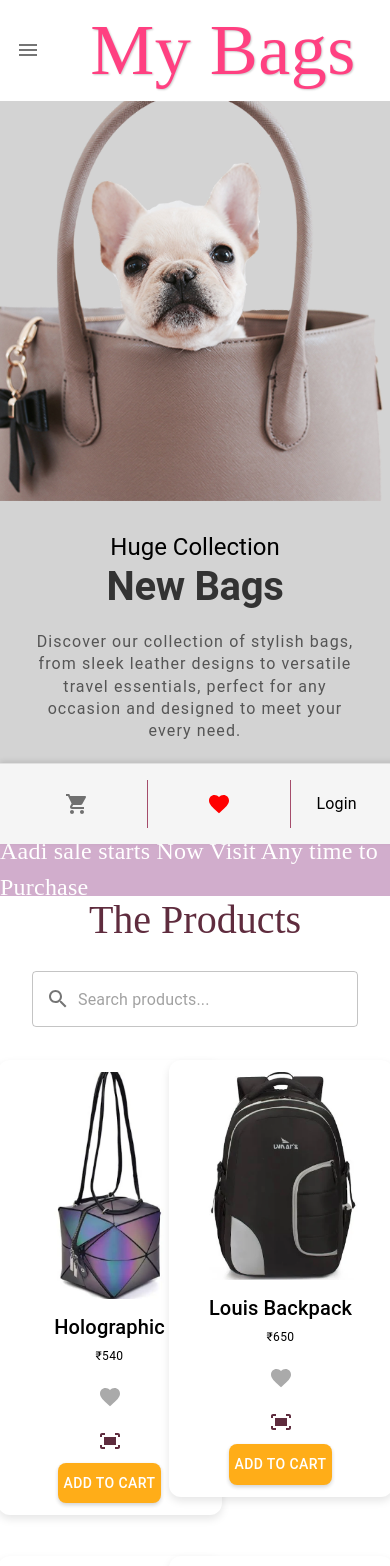
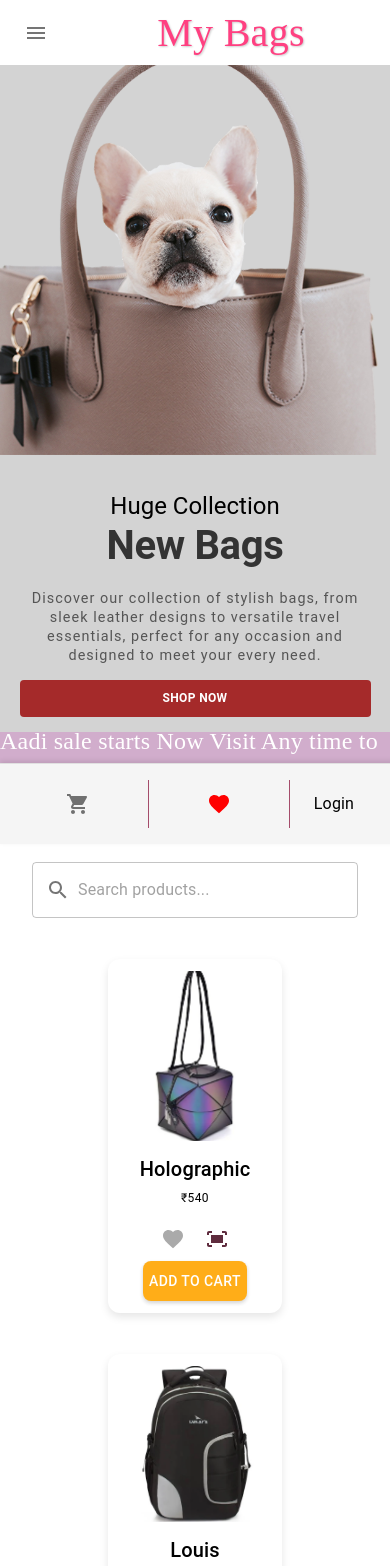
Before and after one commit to manoj-1202/Ecommerce_Webiste_React.js, a React (Create React App) app: page / in a window 390 px wide. Shown: the top 1566 px of the page. Built offline with nearby package versions, Linux system fonts and the light colour scheme; a web font is replaced by a local one.

Commit message:
Updated code

```diff
--- a/src/components/pages/Login.js
+++ b/src/components/pages/Login.js
@@ -39,7 +39,7 @@ export default function Login() {
       // Use navigate function properly
       setTimeout(() => {
         console.log('Navigating to /login');
-        navigate('/login');
+        navigate('/');
       }, 1000);
     } else {
       setError('Invalid email or password');
@@ -108,7 +108,7 @@ export default function Login() {
           open={openSnackbar}
           autoHideDuration={6000}
           onClose={handleCloseSnackbar}
-          anchorOrigin={{ vertical: 'center', horizontal: 'center' }}
+          anchorOrigin={{ vertical: 'top', horizontal: 'center' }}
         >
           <Alert onClose={handleCloseSnackbar} severity="success" sx={{ width: '100%' }}>
             {snackbarMessage}
--- a/src/components/pages/Payment.js
+++ b/src/components/pages/Payment.js
@@ -258,7 +258,7 @@ const PaymentOptions = () => {
         open={snackbarOpen}
         autoHideDuration={6000}
         onClose={handleSnackbarClose}
-        anchorOrigin={{ vertical: 'center', horizontal: 'center' }}
+        anchorOrigin={{ vertical: 'top', horizontal: 'center' }}
       >
         <MuiAlert onClose={handleSnackbarClose} severity={snackbarSeverity} sx={{ width: '100%' }}>
           {snackbarMessage}
--- a/src/components/pages/SignUp.js
+++ b/src/components/pages/SignUp.js
@@ -124,7 +124,7 @@ export default function SignUp() {
           </Box>
         </Box>
         <Snackbar open={open} autoHideDuration={5000} onClose={handleClose}
-          anchorOrigin={{ vertical: 'bottom', horizontal: 'center' }}>
+          anchorOrigin={{ vertical: 'top', horizontal: 'center' }}>
           <Alert onClose={handleClose} severity={severity} sx={{ width: '100%' }}>
             {message}
           </Alert>
--- a/src/components/productDetails/index.js
+++ b/src/components/productDetails/index.js
@@ -5,7 +5,7 @@ import { Dialog, DialogTitle, Slide, Box, IconButton, DialogContent, Typography,
 import CloseIcon from "@mui/icons-material/Close";
 import { Colors } from "../../styles/theme";
 import styled from "@emotion/styled";
-import { Product, ProductImage } from "../../styles/productsStyles";
+import {  ProductImage } from "../../styles/productsStyles";
 import { useTheme } from "@mui/material/styles";
 import { useMediaQuery } from "@mui/material";
 import { useCart } from '../products/CartContext';
@@ -13,17 +13,43 @@ import { useCart } from '../products/CartContext';
 function SlideTransition(props) {
   return <Slide direction="down" {...props} />;
 }
+const Product = styled(Box)(({ theme }) => ({
+
+  [theme.breakpoints.down('md')]: {
+    marginRight: 0,
+    marginBottom: theme.spacing(2),
+    width: '40%',
+  },
+
+
+  display: 'flex',
+  alignItems: 'center',
+  justifyContent: 'center'
+}));
 
 const ProductDetailWrapper = styled(Box)(({ theme }) => ({
   display: "flex",
+  flexDirection: "row",
   padding: theme.spacing(4),
+  [theme.breakpoints.down("md")]: {
+    flexDirection: "column",
+    alignItems: "center",
+  },
+  [theme.breakpoints.down("sm")]: {
+    padding: theme.spacing(2),
+  },
 }));
 
-const ProductDetailInfoWrapper = styled(Box)(() => ({
+const ProductDetailInfoWrapper = styled(Box)(({ theme }) => ({
   display: "flex",
   flexDirection: "column",
   maxWidth: 500,
   lineHeight: 1.5,
+  [theme.breakpoints.down("md")]: {
+    maxWidth: '100%',
+    textAlign: 'center',
+    alignItems: 'center',
+  },
 }));
 
 export default function ProductDetail({ open, onClose, product }) {
@@ -54,14 +80,12 @@ export default function ProductDetail({ open, onClose, product }) {
     setOpenSnackbar(false);
   };
 
-
-
   return (
     <>
       <Dialog
         TransitionComponent={SlideTransition}
         open={open}
-        fullScreen
+        fullScreen={matches} // Enable fullscreen on mobile devices
         onClose={onClose}
       >
         <DialogTitle
@@ -81,11 +105,12 @@ export default function ProductDetail({ open, onClose, product }) {
           </Box>
         </DialogTitle>
         <DialogContent>
-          <ProductDetailWrapper display={matches ? "column" : "row"}>
-            <Product sx={{ mr: 4 }}>
+          <ProductDetailWrapper>
+            <Product sx={{ mr: matches ? 0 : 4 }}>
               <ProductImage
                 style={{
-                  maxWidth: '600px'
+                  maxWidth: matches ? '100%' : '600px',
+                  marginBottom: matches ? theme.spacing(2) : 0,
                 }}
                 src={product.image}
                 alt={product.name}
@@ -103,7 +128,7 @@ export default function ProductDetail({ open, onClose, product }) {
                 sx={{ mt: 4, minWidth: matches ? '200px' : '400px' }}
                 display="flex"
                 alignItems="center"
-                justifyContent="space-between"
+                justifyContent={matches ? 'center' : 'space-between'}
               >
                 {isInCart ? (
                   <Button variant="contained" color="secondary" onClick={handleRemoveFromCart}>
@@ -122,7 +147,7 @@ export default function ProductDetail({ open, onClose, product }) {
 
       {/* Snackbar for messages */}
       <Snackbar open={openSnackbar} autoHideDuration={5000} onClose={handleCloseSnackbar}
-      anchorOrigin={{ vertical: 'center', horizontal: 'center' }}>
+      anchorOrigin={{ vertical: 'top', horizontal: 'center' }}>
         <Alert onClose={handleCloseSnackbar} severity={snackbarSeverity} sx={{ width: '100%' }}>
           {snackbarMessage}
         </Alert>
--- a/src/components/products/SingleProduct.js
+++ b/src/components/products/SingleProduct.js
@@ -43,8 +43,8 @@ const SingleProduct = ({ product, matches }) => {
       <Product>
         <ProductImage src={product.image} />
         <ProductMeta product={{ ...product, price: formatPrice(product.price) }} matches={matches} />
-        <ProductActionsWrapper show={true}>
-          <Stack direction="column">
+        <ProductActionsWrapper>
+          <Stack direction="row">
             <ProductFavButton isFav={isFav} onClick={handleFavoriteClick}>
               <FavoriteIcon color={isFav ? "error" : "inherit"} />
             </ProductFavButton>
--- a/src/components/products/index.js
+++ b/src/components/products/index.js
@@ -20,22 +20,11 @@ const Products = () => {
 
   const handleAddToCart = (product) => {
     addToCart(product.id);
-
   };
 
   const handleRemoveFromCart = (product) => {
-
+    // Implement remove from cart functionality here
   };
-
-  const renderProducts = filteredProducts.map(product => (
-    <Grid item key={product.id} xs={2} sm={4} md={4} display="flex" flexDirection={'column'} alignItems="center">
-      {matches ? (
-        <SingleProduct product={product} matches={matches} onAddToCart={() => handleAddToCart(product)} onRemoveFromCart={() => handleRemoveFromCart(product)} />
-      ) : (
-        <SingleProductDesktop product={product} matches={matches} onAddToCart={() => handleAddToCart(product)} onRemoveFromCart={() => handleRemoveFromCart(product)} />
-      )}
-    </Grid>
-  ));
 
   return (
     <Container>
@@ -60,12 +49,37 @@ const Products = () => {
 
       <Grid
         container
-        spacing={{ xs: 2, md: 3 }}
+        spacing={{ xs: 2, sm: 3, md: 4 }}
         justifyContent="center"
-        sx={{ margin: `20px 4px 10px 4px` }}
-        columns={{ xs: 4, sm: 8, md: 12 }}
+        alignItems="center"
+        sx={{ margin: '20px auto', padding: { xs: 1, sm: 2, md: 3 } }}
       >
-        {renderProducts}
+        {filteredProducts.map((product) => (
+          <Grid
+            item
+            xs={12}
+            sm={6}
+            md={4}
+            lg={4}
+            key={product.id}
+          >
+            {matches ? (
+              <SingleProduct
+                product={product}
+                matches={matches}
+                onAddToCart={() => handleAddToCart(product)}
+                onRemoveFromCart={() => handleRemoveFromCart(product)}
+              />
+            ) : (
+              <SingleProductDesktop
+                product={product}
+                matches={matches}
+                onAddToCart={() => handleAddToCart(product)}
+                onRemoveFromCart={() => handleRemoveFromCart(product)}
+              />
+            )}
+          </Grid>
+        ))}
       </Grid>
     </Container>
   );
--- a/src/styles/appbar/index.js
+++ b/src/styles/appbar/index.js
@@ -3,7 +3,7 @@ import { styled } from "@mui/material/styles";
 import "@fontsource/montez";
 
 // Container
-export const AppbarContainer = styled(Box)({
+export const AppbarContainer = styled(Box)(({ theme }) => ({
   display: "flex",
   justifyContent: "center",
   alignItems: "center",
@@ -13,29 +13,50 @@ export const AppbarContainer = styled(Box)({
   width: '100vw',
   marginLeft: 'calc(-50vw + 50%)',
   marginRight: 'calc(-50vw + 50%)',
-});
+  [theme.breakpoints.down('sm')]: {
+    padding: "4px 16px", // Increase padding for smaller screens
+  },
+  [theme.breakpoints.up('md')]: {
+    justifyContent: "space-between", // Adjust alignment on medium and up screens
+  },
+}));
 
 // Header
-export const AppbarHeader = styled(Typography)({
+export const AppbarHeader = styled(Typography)(({ theme }) => ({
   padding: '4px',
-  flexGrow: '1',
-  fontSize: '4.5em',
+  flexGrow: 1,
+  fontSize: '3em',
   fontFamily: '"Montez", "cursive"',
   color: '#ff4081',
   textShadow: '1px 1px 2px rgba(0, 0, 0, 0.2)',
-});
+  [theme.breakpoints.down('sm')]: {
+    fontSize: '2.5em', // Smaller font size on small screens
+    textAlign: "center", // Center align text on small screens
+  },
+  [theme.breakpoints.up('md')]: {
+    fontSize: '4.5em', // Larger font size on medium and up screens
+  },
+}));
 
 // List
-export const MyList = styled(List)(({ type }) => ({
+export const MyList = styled(List)(({ theme, type }) => ({
   display: type === 'row' ? 'flex' : 'block',
   flexGrow: 4,
   justifyContent: 'center',
   alignItems: 'center',
   gap: '10px',
+  [theme.breakpoints.down('sm')]: {
+    flexDirection: "row",
+    gap: '8px',
+  },
+  [theme.breakpoints.up('md')]: {
+    flexDirection: type === 'row' ? 'row' : 'block',
+    gap: '15px',
+  },
 }));
 
 // Action Icons Container Mobile
-export const ActionIconsContainerMobile = styled(Box)({
+export const ActionIconsContainerMobile = styled(Box)(({ theme }) => ({
   display: "flex",
   background: '#f5f5f5',
   position: "fixed",
@@ -47,18 +68,25 @@ export const ActionIconsContainerMobile = styled(Box)({
   borderTop: `1px solid #e0e0e0`,
   padding: '8px 16px',
   boxShadow: '0px -2px 5px rgba(0, 0, 0, 0.1)',
-});
+  [theme.breakpoints.up('md')]: {
+    display: 'none', // Hide mobile action icons on medium and up screens
+  },
+}));
 
 // Action Icons Container Desktop
-export const ActionIconsContainerDesktop = styled(Box)({
+export const ActionIconsContainerDesktop = styled(Box)(({ theme }) => ({
+  display: 'none', // Hide desktop action icons on smaller screens
   flexGrow: 0,
   background: '#fafafa',
   padding: '8px',
   borderRadius: '4px',
-});
+  [theme.breakpoints.up('md')]: {
+    display: 'flex', // Show desktop action icons on medium and up screens
+  },
+}));
 
 // Drawer Close Button
-export const DrawerCloseButton = styled(IconButton)(() => ({
+export const DrawerCloseButton = styled(IconButton)(({ theme }) => ({
   position: 'absolute',
   top: 10,
   left: "250px",
@@ -70,4 +98,10 @@ export const DrawerCloseButton = styled(IconButton)(() => ({
   '&:hover': {
     backgroundColor: '#f1f1f1',
   },
+  [theme.breakpoints.down('sm')]: {
+    left: "200px", // Adjust left position on smaller screens
+  },
+  [theme.breakpoints.up('md')]: {
+    left: "250px", // Adjust left position on medium and up screens
+  },
 }));
--- a/src/styles/banner/index.js
+++ b/src/styles/banner/index.js
@@ -6,80 +6,100 @@ import { Colors } from "../theme";
 export const BannerContainer = styled(Box)(({ theme }) => ({
   display: "flex",
   justifyContent: "center",
+  alignItems: "center",  // Center vertically for better alignment
   height: "100%",
   padding: 0,
   background: "lightgray",
   width: '100vw',
   marginLeft: 'calc(-50vw + 50%)',
   marginRight: 'calc(-50vw + 50%)',
-  [theme.breakpoints.down("sm")]: {
+  [theme.breakpoints.down("md")]: {
     flexDirection: "column",
-    alignItems: "center",
   },
 }));
 
 // Banner Image
 export const BannerImage = styled("img")(({ theme }) => ({
   marginRight: "5%",
-  width: "400px",
+  width: "40%", // Make the image take half the width on larger screens
 
   [theme.breakpoints.down("md")]: {
-    width: "350px",
+    width: "60%",
+    marginBottom: "20px", // Add space below the image on smaller screens
   },
   [theme.breakpoints.down("sm")]: {
-    width: "400px",
+    width: "100%", // Full width on the smallest screens
     height: "auto",
   },
 }));
 
 // Banner Content
-export const BannerContent = styled(Box)(() => ({
+export const BannerContent = styled(Box)(({ theme }) => ({
   display: "flex",
   flexDirection: "column",
   justifyContent: "center",
   maxWidth: 420,
-  padding: "30px",
-  textAlign: "center", // Center text alignment
+  padding: "20px",
+  textAlign: "center",
+  [theme.breakpoints.down("md")]: {
+    padding: "15px", // Reduced padding on medium screens
+  },
+  [theme.breakpoints.down("sm")]: {
+    maxWidth: "90%", // Increase content width on small screens
+  },
 }));
 
 // Banner Title
 export const BannerTitle = styled(Typography)(({ theme }) => ({
-  lineHeight: 1.2, // Adjust line height for better readability
-  fontSize: "4em", // Responsive font size
+  lineHeight: 1.2,
+  fontSize: "3em",
   marginBottom: "20px",
   fontWeight: "bold",
-  color: '#333', // Darker text color for contrast
+  color: '#333',
+  [theme.breakpoints.down('md')]: {
+    fontSize: '3.5em', // Slightly smaller on medium screens
+  },
   [theme.breakpoints.down('sm')]: {
-    fontSize: '2.5em',
-  }
+    fontSize: '2.5em', // Even smaller on small screens
+  },
 }));
 
 // Banner Description
 export const BannerDescription = styled(Typography)(({ theme }) => ({
   lineHeight: 1.5,
   letterSpacing: 1.15,
-  marginBottom: "2em", // Adjusted margin for better spacing
-  color: '#555', // Slightly lighter text color for readability
+  marginBottom: "1.5em",
+  color: '#555',
   [theme.breakpoints.down("md")]: {
     lineHeight: 1.4,
     letterSpacing: 1.1,
-    marginBottom: "1.5em",
+    marginBottom: "1.2em",
+  },
+  [theme.breakpoints.down("sm")]: {
+    lineHeight: 1.3,
+    letterSpacing: 1.05,
+    marginBottom: "1em",
+    fontSize: '0.9em', // Adjust font size on smaller screens
   },
 }));
 
 // Banner Shop Button
 export const BannerShopButton = styled(Button)(({ theme }) => ({
   background: "brown",
-  padding: "12px 24px", // Adjusted padding for better button proportion
+  padding: "12px 24px",
   color: Colors.white,
   fontWeight: "bold",
   fontSize: "16px",
-  borderRadius: "4px", // Slightly rounded corners for the button
+  borderRadius: "4px",
   '&:hover': {
-    backgroundColor: 'darkgreen', // Darker green for hover effect
+    backgroundColor: 'darkgreen',
   },
-  [theme.breakpoints.down("sm")]: {
+  [theme.breakpoints.down("md")]: {
     padding: "10px 20px",
     fontSize: "14px",
   },
+  [theme.breakpoints.down("sm")]: {
+    padding: "8px 16px", // Smaller padding for small screens
+    fontSize: "12px", // Smaller font size for small screens
+  },
 }));
--- a/src/styles/productsStyles/cartStyles.js
+++ b/src/styles/productsStyles/cartStyles.js
@@ -1,5 +1,20 @@
 import styled from "@emotion/styled";
 import { Box, Button, Typography } from "@mui/material";
+
+// Container to center the CartProduct on the screen
+export const CartContainer = styled(Box)(({ theme }) => ({
+  display: "flex",
+  justifyContent: "center",
+  alignItems: "center",
+  flexWrap: "wrap",
+  width: "100%",
+  minHeight: "100vh",
+  padding: theme.spacing(2),
+  boxSizing: "border-box",
+  [theme.breakpoints.down("md")]: {
+    padding: theme.spacing(1),
+  },
+}));
 
 // CartProduct with a gradient background and rounded corners
 export const CartProduct = styled(Box)(({ theme }) => ({
@@ -15,6 +30,7 @@ export const CartProduct = styled(Box)(({ theme }) => ({
   transition: 'transform 0.3s, box-shadow 0.3s',
   padding: theme.spacing(2),
   marginBottom: theme.spacing(2),
+  margin: "0 auto",
   '&:hover': {
     transform: 'scale(1.05)',
     boxShadow: '0px 8px 16px rgba(0,0,0,0.2)',
@@ -22,6 +38,9 @@ export const CartProduct = styled(Box)(({ theme }) => ({
   [theme.breakpoints.down("md")]: {
     padding: theme.spacing(1.5),
     marginTop: theme.spacing(1.5),
+  },
+  [theme.breakpoints.down("sm")]: {
+    width: "50%",
   },
 }));
 
@@ -36,7 +55,7 @@ export const ProductImage = styled("img")(({ theme }) => ({
     transform: 'scale(1.1)',
   },
   [theme.breakpoints.down("md")]: {
-    width: '100%',
+    width: '70%',
   },
 }));
 
@@ -49,6 +68,7 @@ export const CartQuantityBox = styled(Box)(({ theme }) => ({
   [theme.breakpoints.down("md")]: {
     marginTop: theme.spacing(1.5),
     gap: theme.spacing(0.5),
+
   },
 }));
 
@@ -125,4 +145,9 @@ export const BuyNow = styled(Button)(({ theme }) => ({
     padding: '10px 16px',
     marginTop: theme.spacing(1.5),
   },
+  [theme.breakpoints.down("sm")]: {
+    width: "100%",
+    padding: '8px 12px',
+    fontSize: '0.875rem',
+  },
 }));
--- a/src/styles/productsStyles/favoriteStyles.js
+++ b/src/styles/productsStyles/favoriteStyles.js
@@ -1,14 +1,16 @@
 import styled from "@emotion/styled";
 import { Box, Button } from "@mui/material";
 import { Colors } from "../theme";
+
 
 // Product styling with a shadow and hover effect
 export const Product = styled(Box)(({ theme }) => ({
   display: "flex",
   flexDirection: "column",
   alignItems: "center",
+  justifyContent:"center",
   width: "200px",
-
+  margin: theme.spacing(1.5),
   border: '2px solid #ddd',
   borderRadius: '8px',
   padding: theme.spacing(2),
@@ -20,6 +22,11 @@ export const Product = styled(Box)(({ theme }) => ({
   },
   [theme.breakpoints.down("md")]: {
     padding: theme.spacing(1.5),
+    width: "160px",
+  },
+  [theme.breakpoints.down("sm")]: {
+    padding: theme.spacing(1),
+    width: "140px",
   },
 }));
 
--- a/src/styles/productsStyles/index.js
+++ b/src/styles/productsStyles/index.js
@@ -8,23 +8,40 @@ export const Product = styled(Box)(({ theme }) => ({
   display: "flex",
   flexDirection: "column",
   alignItems: "center",
+  justifyContent: "center", // Center the product
   marginTop: "25px",
   padding: theme.spacing(1.5),
   borderRadius: "12px",
   boxShadow: "0 4px 8px rgba(0, 0, 0, 0.1)",
   transition: "transform 0.3s ease, box-shadow 0.3s ease",
   backgroundColor: Colors.white,
-  maxWidth: "200px",
-  maxHeight:"auto",
-  width: '100vw',
-  marginLeft: 'calc(-50vw + 50%)',
-  marginRight: 'calc(-50vw + 50%)',
+  maxWidth: "220px",
+  width: '100%',
   '&:hover': {
     transform: "scale(1.02)",
     boxShadow: "0 6px 12px rgba(0, 0, 0, 0.15)",
-    backgroundImage: "images/banner/Ecom_bg.png"
+  },
+
+  // Center the products on the screen for all screen sizes
+  [theme.breakpoints.up("md")]: {
+    maxWidth: "220px",
+    marginLeft: "auto",
+    marginRight: "auto",
+  },
+
+  [theme.breakpoints.down("md")]: {
+    maxWidth: "180px",
+    marginLeft: "auto",
+    marginRight: "auto",
+  },
+
+  [theme.breakpoints.down("sm")]: {
+    maxWidth: "150px",
+    marginLeft: "auto",
+    marginRight: "auto",
   },
 }));
+
 
 export const ProductTitle = styled(Box)(({ theme }) => ({
   fontFamily: '"Montez", "cursive"',
@@ -51,8 +68,8 @@ export const ProductImage = styled("img")(({ theme }) => ({
 export const ProductActionButton = styled(IconButton)(() => ({
   background: Colors.white,
   color: Colors.primary,
-  margin: "2px",  // Reduced margin for a tighter look
-  borderRadius: "8px",
+  margin: "2px",
+  borderRadius: "10px",
   '&:hover': {
     background: Colors.light_gray,
   },
@@ -61,6 +78,7 @@ export const ProductActionButton = styled(IconButton)(() => ({
 export const ProductFavButton = styled(ProductActionButton)(({ isfav, theme }) => ({
   color: isfav ? Colors.primary : Colors.light,
   transition: 'color 0.3s ease',
+
   [theme.breakpoints.down("md")]: {
     display: "flex",
     justifyContent: "start",
@@ -71,6 +89,16 @@ export const ProductFavButton = styled(ProductActionButton)(({ isfav, theme }) =
     right: 0,
     top: 0,
     animation: `${slideInRight} 0.5s cubic-bezier(0.250, 0.460, 0.450, 0.940) both`,
+  },
+}));
+
+export const ProductActionsWrapper = styled(Box)(({ show, theme }) => ({
+  [theme.breakpoints.up("md")]: {
+    display: show ? 'block' : 'none',
+    position: "absolute",
+    right: 0,
+    top: '20%',
+    animation: show && `${slideInRight} 0.5s cubic-bezier(0.250, 0.460, 0.450, 0.940) both`,
   },
 }));
 
@@ -124,15 +152,8 @@ export const ProductMetaWrapper = styled(Box)(({ theme }) => ({
   textAlign: "center",
 }));
 
-export const ProductActionsWrapper = styled(Box)(({ show, theme }) => ({
-  [theme.breakpoints.up("md")]: {
-    display: show ? 'block' : 'none',
-    position: "absolute",
-    right: 0,
-    top: '15%',
-    animation: show && `${slideInRight} 0.5s cubic-bezier(0.250, 0.460, 0.450, 0.940) both`,
-  },
-}));
+
+
 
 export const ProductActionsWrapperChat = styled(Box)(({ show, theme }) => ({
   [theme.breakpoints.up("md")]: {
```
Also changed, not shown: src/styles/productsStyles/buyNowStyles.js (+10 -10 lines).
